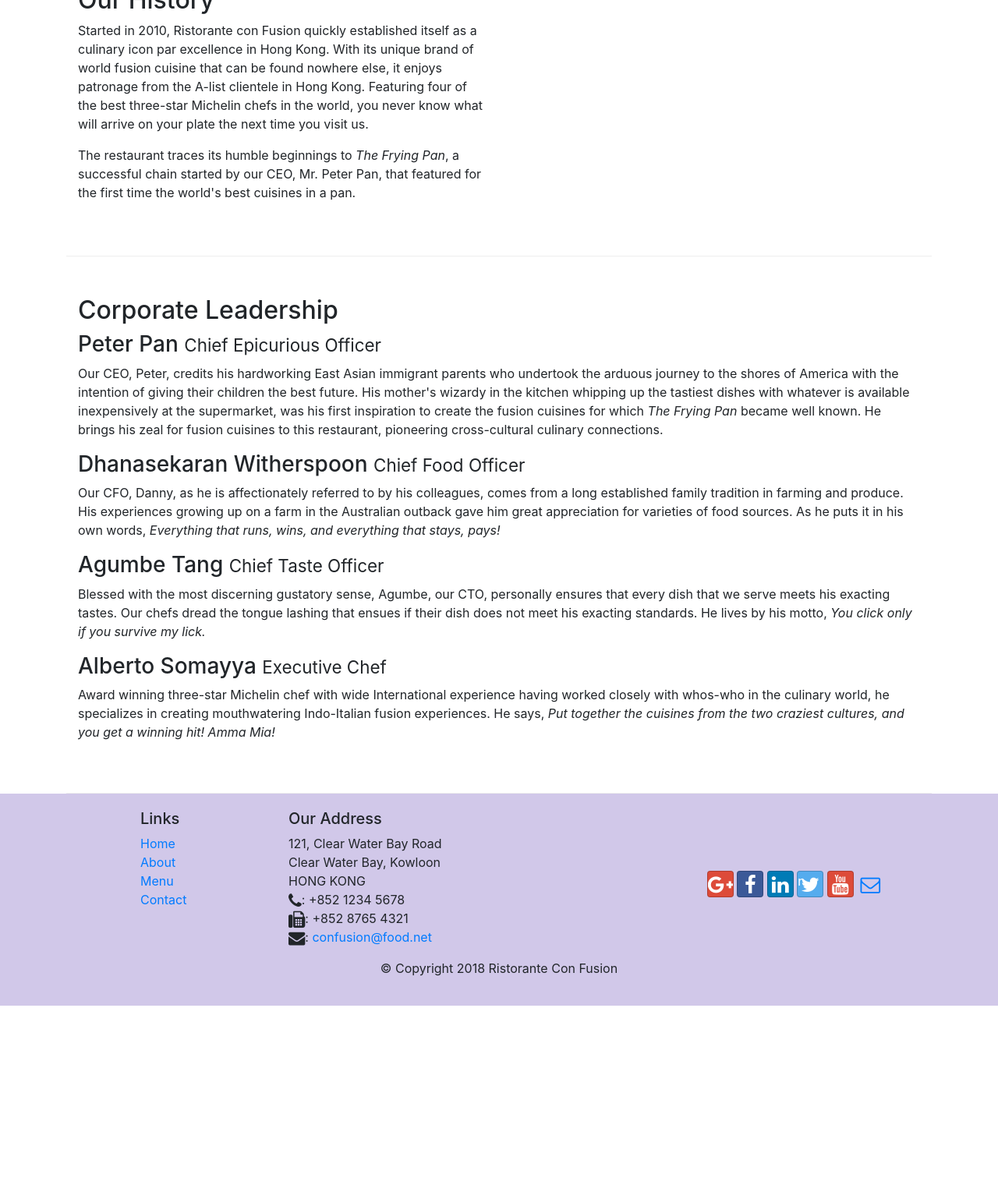
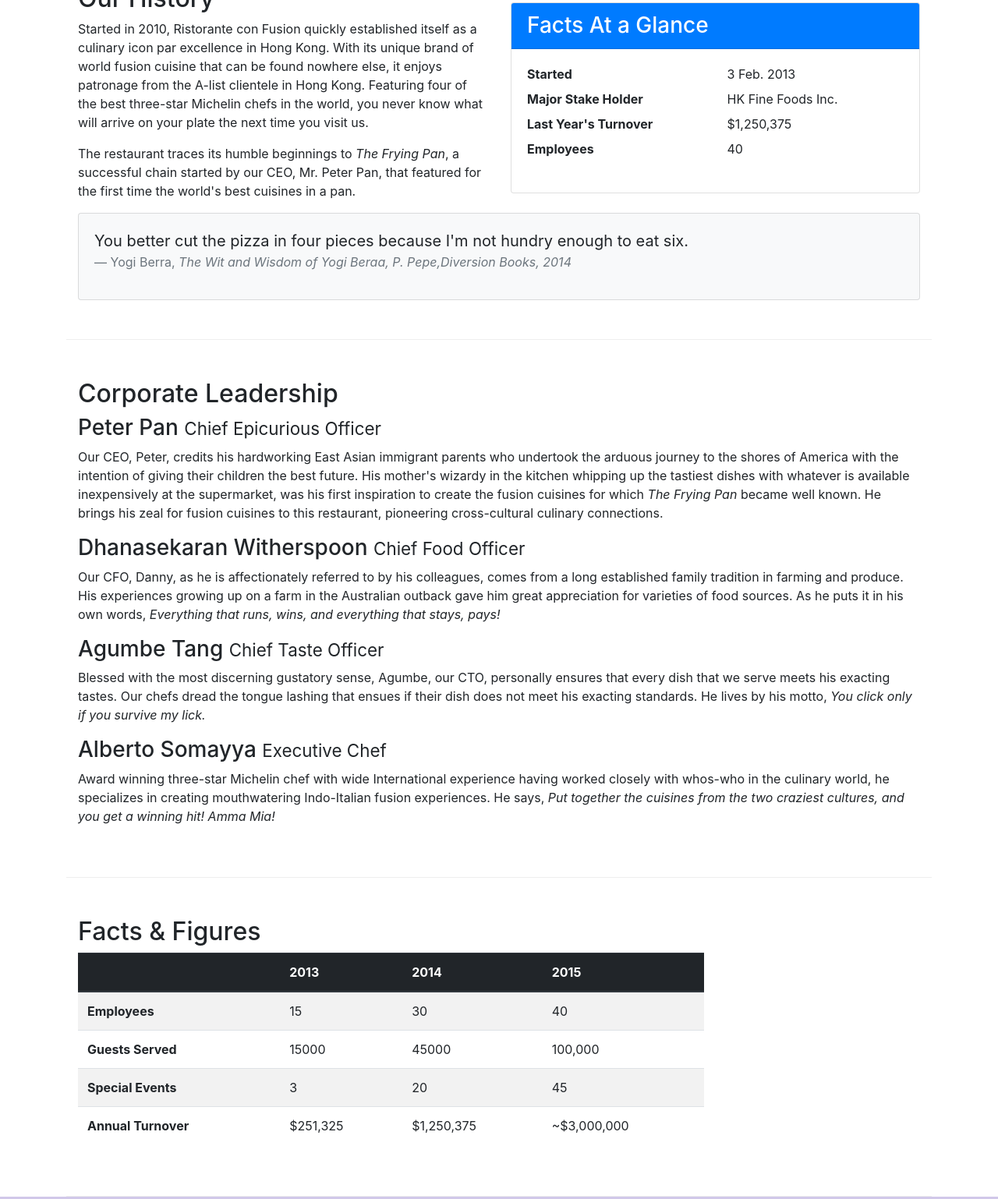
Before and after one commit to MrunalPawshe/pbl-se-5, a website: page aboutus.html in a window 1280 px wide. Shown: the part 536-2074 px from the top of the page at 78% size. Before the commit the page ends 1826 px from the top, so only its background shows below. Drawn offline with nearby package versions, Linux system fonts and the light colour scheme.

Commit message:
Tables and Cards

```diff
--- a/aboutus.html
+++ b/aboutus.html
@@ -64,7 +64,35 @@
                 <p>Started in 2010, Ristorante con Fusion quickly established itself as a culinary icon par excellence in Hong Kong. With its unique brand of world fusion cuisine that can be found nowhere else, it enjoys patronage from the A-list clientele in Hong Kong.  Featuring four of the best three-star Michelin chefs in the world, you never know what will arrive on your plate the next time you visit us.</p>
                 <p>The restaurant traces its humble beginnings to <em>The Frying Pan</em>, a successful chain started by our CEO, Mr. Peter Pan, that featured for the first time the world's best cuisines in a pan.</p>
             </div>
-            <div class="col-12 col-sm">
+            <div class="col-sm">
+                <div class="card">
+                    <h3 class="card-header bg-primary text-white">Facts At a Glance</h3>
+                    <div class="card-body">
+                        <dl class="row">
+                            <dt class="col-6">Started</dt>
+                            <dd class="col-6">3 Feb. 2013</dd>
+                            <dt class="col-6">Major Stake Holder</dt>
+                            <dd class="col-6">HK Fine Foods Inc.</dd>
+                            <dt class="col-6">Last Year's Turnover</dt>
+                            <dd class="col-6">$1,250,375</dd>
+                            <dt class="col-6">Employees</dt>
+                            <dd class="col-6">40</dd>
+                        </dl>
+                    </div>
+                </div>
+            </div>
+            <div class="col-12">
+                <div class="card card-body bg-light">
+                    <blockquote class="blockquote">
+                        <p class="mb-0">You better cut the pizza in four pieces
+                        because I'm not hundry enough to eat six.
+                        </p>
+                        <footer class="blockquote-footer">Yogi Berra,
+                            <cite title="Source Title">The Wit and Wisdom of Yogi Beraa, P. Pepe,Diversion Books, 2014
+                            </cite>
+                        </footer>
+                    </blockquote>
+                </div>
             </div>
         </div>
 
@@ -91,6 +119,51 @@
                 </div>
             </div>
         </div>
+        <div class="row row-content">
+            <div class="col-12 col-sm-9">
+                <h2>Facts &amp; Figures</h2>
+                <div class="table-responsive">
+                    <table class="table table-striped">
+                        <thead class="thead-dark">
+                            <tr>
+                                <th>&nbsp;</th>
+                                <th>2013</th>
+                                <th>2014</th>
+                                <th>2015</th>
+                            </tr>
+                        </thead>
+                        <tbody>
+                            <tr>
+                                <th>Employees</th>
+                                <td>15</td>
+                                <td>30</td>
+                                <td>40</td>
+                            </tr>
+                            <tr>
+                                <th>Guests Served</th>
+                                <td>15000</td>
+                                <td>45000</td>
+                                <td>100,000</td>
+                            </tr>
+                            <tr>
+                                <th>Special Events</th>
+                                <td>3</td>
+                                <td>20</td>
+                                <td>45</td>
+                            </tr>
+                            <tr>
+                                <th>Annual Turnover</th>
+                                <td>$251,325</td>
+                                <td>$1,250,375</td>
+                                <td>~$3,000,000</td>
+                            </tr>
+                        </tbody>
+                    </table>
+                </div>
+            </div>
+            <div class="col-12 col-sm-3"></div>
+        </div>
+
     </div>
 
     <footer class="footer">
```
